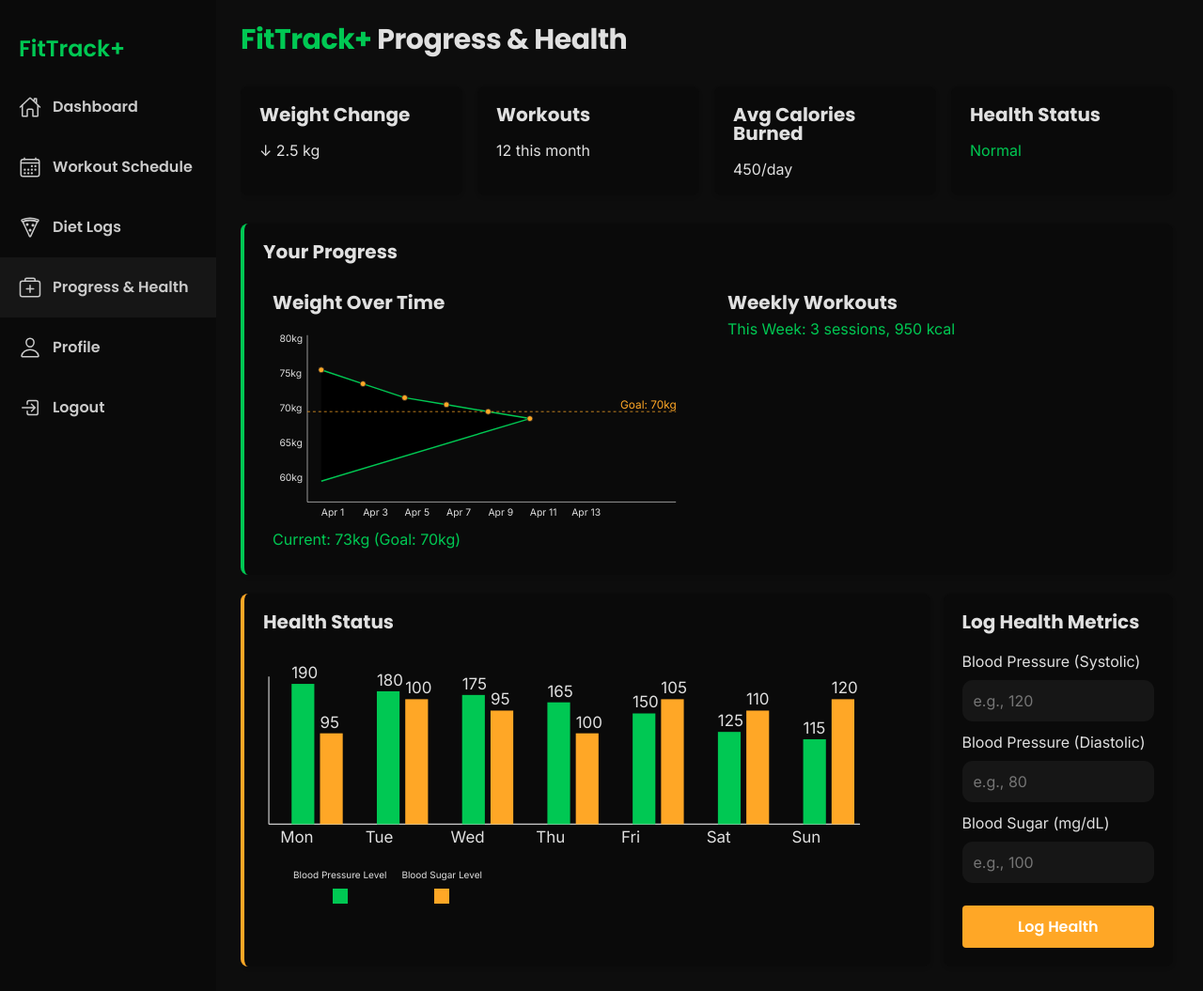
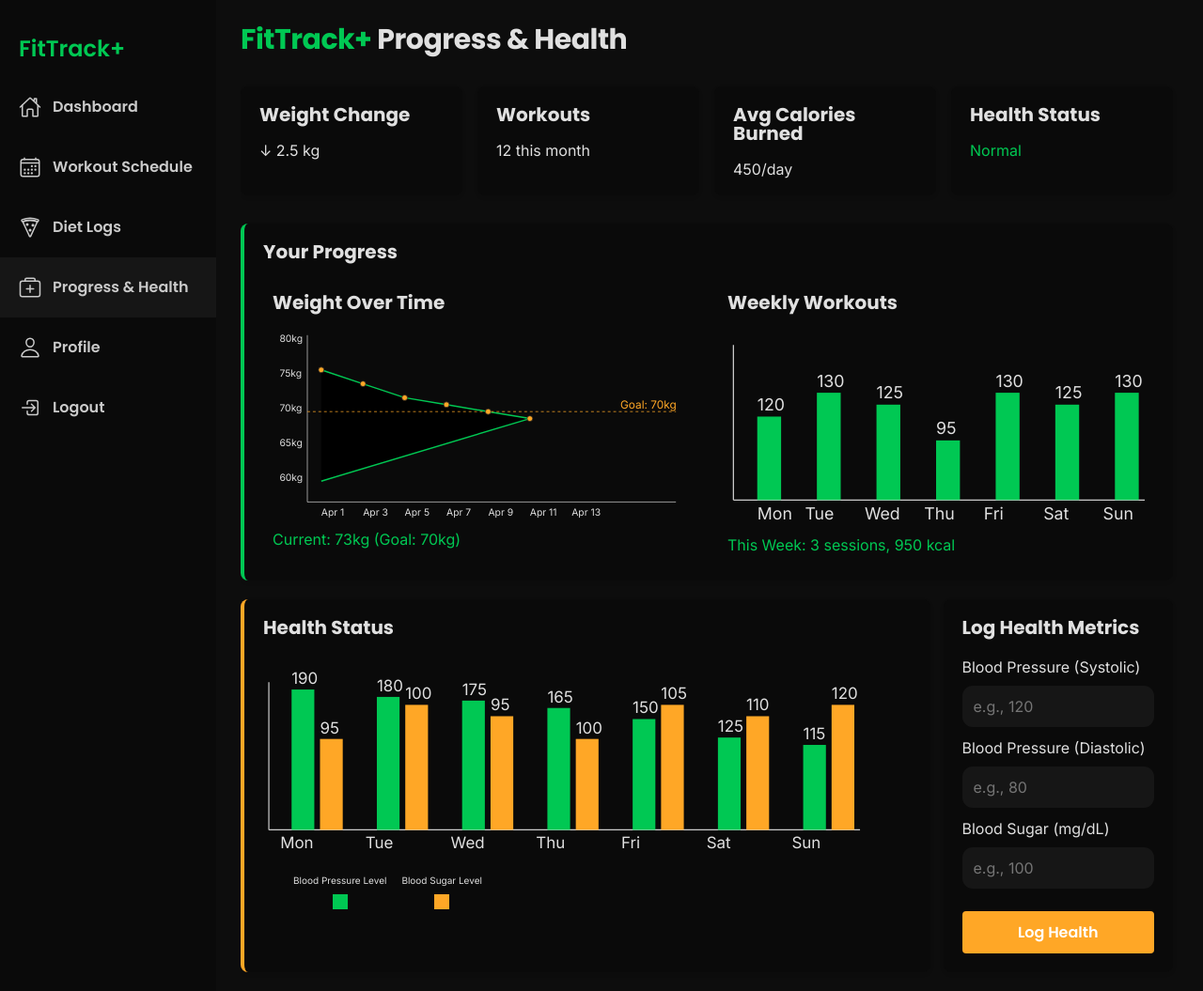
Before and after one commit to okrt12/fitness-tracking-system, a PHP site: page /pages/progresshealth.php in a window 1280 px wide. Shown: the whole page at 94% size. Run offline with PHP 8.4, Linux system fonts and the light colour scheme.

Commit message:
add the bar chart for the weekly workout

```diff
--- a/assets/js/progresshealth.js
+++ b/assets/js/progresshealth.js
@@ -58,6 +58,8 @@ dataBP.forEach((el, i) => {
 //   updateBarGraph("sugar", el, valueToHeight(el, maxBSL), i + 1);
 // });
 
+const maxWorkout = 7;
+
 ////////////////////////////////////////////////////////////////////////////////////////
 /////////////////////////////////// Line Chart ////////////////////////////////////////
 // Dom
--- a/pages/progresshealth.php
+++ b/pages/progresshealth.php
@@ -234,7 +234,112 @@
               <!-- Workout Chart -->
               <div class="chart-card">
                 <h3 class="cards-header">Weekly Workouts</h3>
-                <div class="workoutChart"></div>
+                <div class="workout-chart">
+                  <svg
+                    class="bar-chart workout-chart"
+                    viewBox="25 -10 350 180"
+                    xmlns="http://www.w3.org/2000/svg"
+                  >
+                    <!-- Axes -->
+                    <line x1="30" y1="10" x2="30" y2="140" stroke="#ccc" />
+                    <line x1="30" y1="140" x2="375" y2="140" stroke="#ccc" />
+
+                    <!-- Blood Pressure and Sugar Bars -->
+
+                    <!-- Mon -->
+                    <rect
+                      class="day1-calorie_bar bp-bar bp-mon-bar"
+                      x="50"
+                      y="70"
+                      width="20"
+                      height="70"
+                    />
+                    <text class="day1-calorie_text" x="50" y="65">120</text>
+
+                    <!-- Tue -->
+                    <rect
+                      class="day2-calorie_bar bp-bar bp-tue-bar"
+                      x="100"
+                      y="50"
+                      width="20"
+                      height="90"
+                    />
+                    <text class="day2-calorie_text" x="100" y="45">130</text>
+
+                    <!-- Wed -->
+                    <rect
+                      class="day3-calorie_bar bp-bar bp-wed-bar"
+                      x="150"
+                      y="60"
+                      width="20"
+                      height="80"
+                    />
+                    <text class="day3-calorie_text" x="150" y="55">125</text>
+
+                    <!-- Thu -->
+                    <rect
+                      class="day4-calorie_bar bp-bar bp-thu-bar"
+                      x="200"
+                      y="90"
+                      width="20"
+                      height="50"
+                    />
+                    <text class="day4-calorie_text" x="200" y="85">95</text>
+
+                    <!-- Fri -->
+                    <rect
+                      class="day5-calorie_bar bp-bar bp-fri-bar"
+                      x="250"
+                      y="50"
+                      width="20"
+                      height="90"
+                    />
+                    <text class="day5-calorie_text" x="250" y="45">130</text>
+
+                    <!-- Sat -->
+                    <rect
+                      class="day6-calorie_bar bp-bar bp-sat-bar"
+                      x="300"
+                      y="60"
+                      width="20"
+                      height="80"
+                    />
+                    <text class="day6-calorie_text" x="300" y="55">125</text>
+
+                    <!-- Sun -->
+                    <rect
+                      class="day7-calorie_bar bp-bar bp-sun-bar"
+                      x="350"
+                      y="50"
+                      width="20"
+                      height="90"
+                    />
+                    <text class="day7-calorie_text" x="350" y="45">130</text>
+
+                    <!-- Labels -->
+                    <text class="bar-day__texts text-mon" x="50" y="156">
+                      Mon
+                    </text>
+                    <text class="bar-day__texts text-tue" x="90" y="156">
+                      Tue
+                    </text>
+                    <text class="bar-day__texts text-wed" x="140" y="156">
+                      Wed
+                    </text>
+                    <text class="bar-day__texts text-thu" x="190" y="156">
+                      Thu
+                    </text>
+                    <text class="bar-day__texts text-fri" x="240" y="156">
+                      Fri
+                    </text>
+                    <text class="bar-day__texts text-sat" x="290" y="156">
+                      Sat
+                    </text>
+                    <text class="bar-day__texts text-sun" x="340" y="156">
+                      Sun
+                    </text>
+                  </svg>
+                </div>
                 <p class="cards-description normal-text">
                   This Week: 3 sessions, 950 kcal
                 </p>
@@ -402,7 +507,7 @@
                 <text class="day7-sugar_text" x="525" y="25">120</text>
 
                 <!-- Labels -->
-                <text class="bar-say__texts text-mon" x="40" y="156">Mon</text>
+                <text class="bar-day__texts text-mon" x="40" y="156">Mon</text>
                 <text class="bar-say__texts text-tue" x="115" y="156">Tue</text>
                 <text class="bar-say__texts text-wed" x="190" y="156">Wed</text>
                 <text class="bar-say__texts text-thu" x="265" y="156">Thu</text>
```
